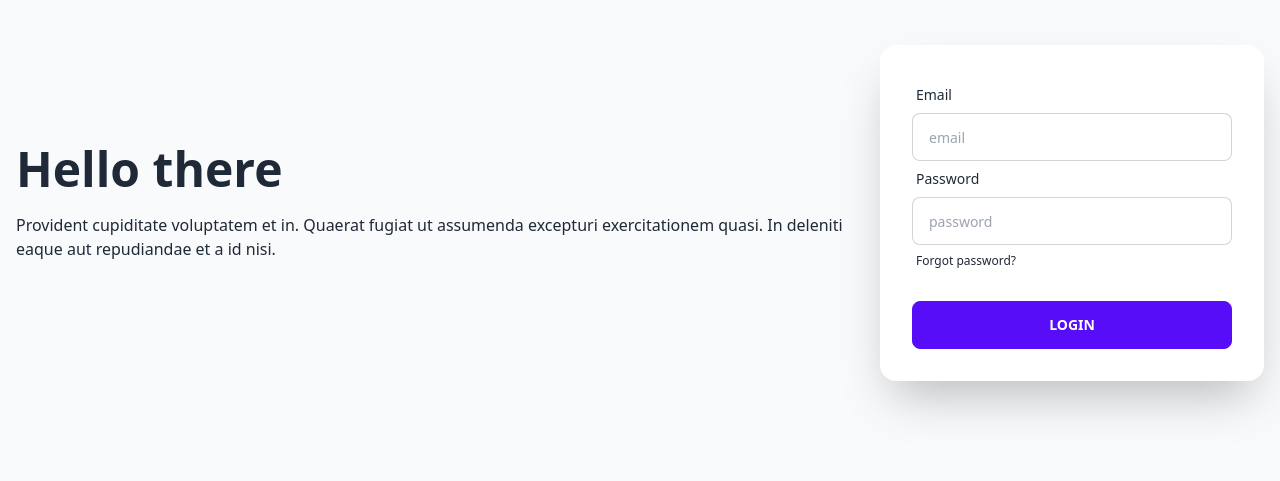
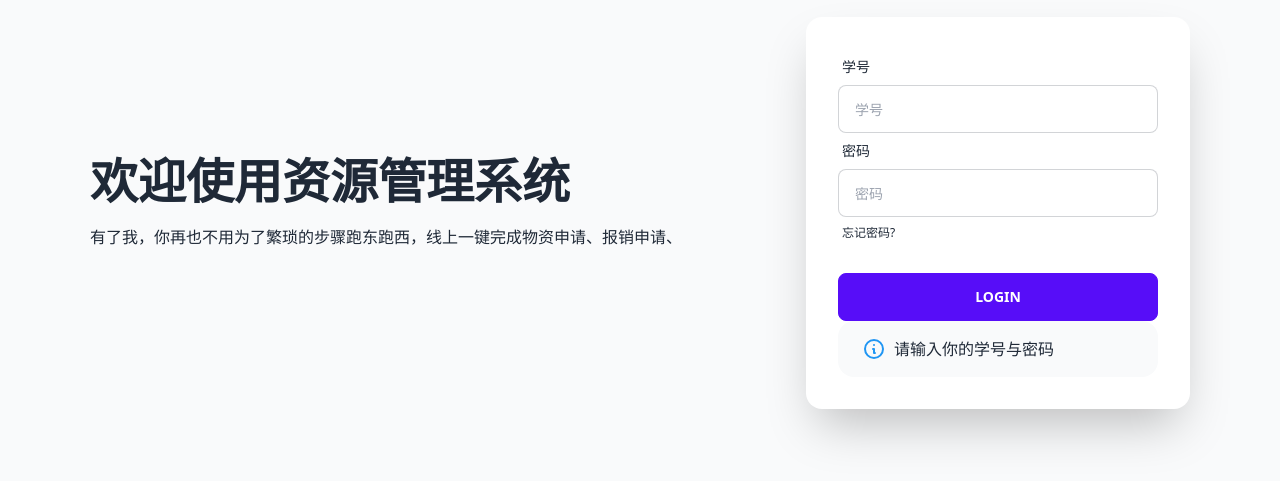
Before and after one commit to Florence-y/pre_resource, a Vue app: page /welcome in a window 1280 px wide. Shown: the part 187-668 px from the top of the page. Built offline with nearby package versions, Linux system fonts and the light colour scheme.

Commit message:
初步完成登录逻辑

```diff
--- a/src/network/welcome.js
+++ b/src/network/welcome.js
@@ -6,7 +6,7 @@ export function login(user) {
     console.log(user)
     return request({
         url: '/login',
-        method: 'GET',
-        params: user
+        method: 'POST',
+            data: user
     })
 }
--- a/src/views/welcome/welcome.vue
+++ b/src/views/welcome/welcome.vue
@@ -2,40 +2,66 @@
   <div class="hero min-h-screen bg-base-200">
     <div class="flex-col justify-center hero-content lg:flex-row">
       <div class="text-center lg:text-left">
-        <h1 class="mb-5 text-5xl font-bold">Hello there</h1>
-        <p class="mb-5">
-          Provident cupiditate voluptatem et in. Quaerat fugiat ut assumenda
-          excepturi exercitationem quasi. In deleniti eaque aut repudiandae et a
-          id nisi.
+        <h1 class="mb-5 text-5xl font-bold">欢迎使用资源管理系统</h1>
+        <p class="mb-5 leftContainer">
+          有了我，你再也不用为了繁琐的步骤跑东跑西，线上一键完成物资申请、报销申请、
         </p>
       </div>
       <div class="card flex-shrink-0 w-full max-w-sm shadow-2xl bg-base-100">
         <div class="card-body">
           <div class="form-control">
             <label class="label">
-              <span class="label-text">Email</span>
+              <span class="label-text">学号</span>
             </label>
             <input
               type="text"
-              placeholder="email"
+              placeholder="学号"
               class="input input-bordered"
+              v-model="loginForm.number"
             />
           </div>
           <div class="form-control">
             <label class="label">
-              <span class="label-text">Password</span>
+              <span class="label-text">密码</span>
             </label>
             <input
-              type="text"
-              placeholder="password"
+              type="password"
+              placeholder="密码"
               class="input input-bordered"
+              v-model="loginForm.password"
             />
             <label class="label">
-              <a href="#" class="label-text-alt">Forgot password?</a>
+              <a href="#" class="label-text-alt">忘记密码?</a>
             </label>
           </div>
-          <div class="form-control mt-6" >
-            <input type="button" @click="clickTologin" value="Login" class="btn btn-primary" />
+          <div class="form-control mt-6">
+            <input
+              type="button"
+              @click="clickTologin"
+              value="Login"
+              class="btn btn-primary"
+            />
+          </div>
+          <div class="alert">
+            <div class="flex-1">
+              <svg
+                xmlns="http://www.w3.org/2000/svg"
+                fill="none"
+                viewBox="0 0 24 24"
+                stroke="#2196f3"
+                class="w-6 h-6 mx-2"
+              >
+                <path
+                  stroke-linecap="round"
+                  stroke-linejoin="round"
+                  stroke-width="2"
+                  d="M13 16h-1v-4h-1m1-4h.01M21 12a9 9 0 11-18 0 9 9 0 0118 0z"
+                ></path>
+              </svg>
+              <label v-if="loginStatus==0">请输入你的学号与密码</label>
+              <label v-if="loginStatus==1">账号密码错误</label>
+              <label v-if="loginStatus==2">请输入你的学号与密码</label>
+            </div>
           </div>
         </div>
       </div>
@@ -44,29 +70,38 @@
 </template>
 
 <script>
-import {login} from '../../network/welcome'
+import { login } from "../../network/welcome";
 
 export default {
   name: "welcome",
   components: {},
   computed: {},
   data() {
-      return {
-
-      };
+    return {
+      loginStatus:0,
+      loginForm: {
+        number: "",
+        password: "",
+      },
+    };
   },
-  methods:{
-      clickTologin(){
-          login({
-              number:'191541227',
-              password:'123456'
-          }).then((data)=>{
-            console.log(data.data.number);
-          });
-      }
+  methods: {
+    clickTologin() {
+      login(this.loginForm).then((res) => {
+        let data = res.data;
+        if (data.code == "200000") {
+          this.$router.push("/home");
+        } else {
+          this.loginStatus = 1;
+        }
+      });
+    },
   },
 };
 </script>
 
-<style>
+<style scoped>
+.leftContainer {
+  width: 700px;
+}
 </style>
```
